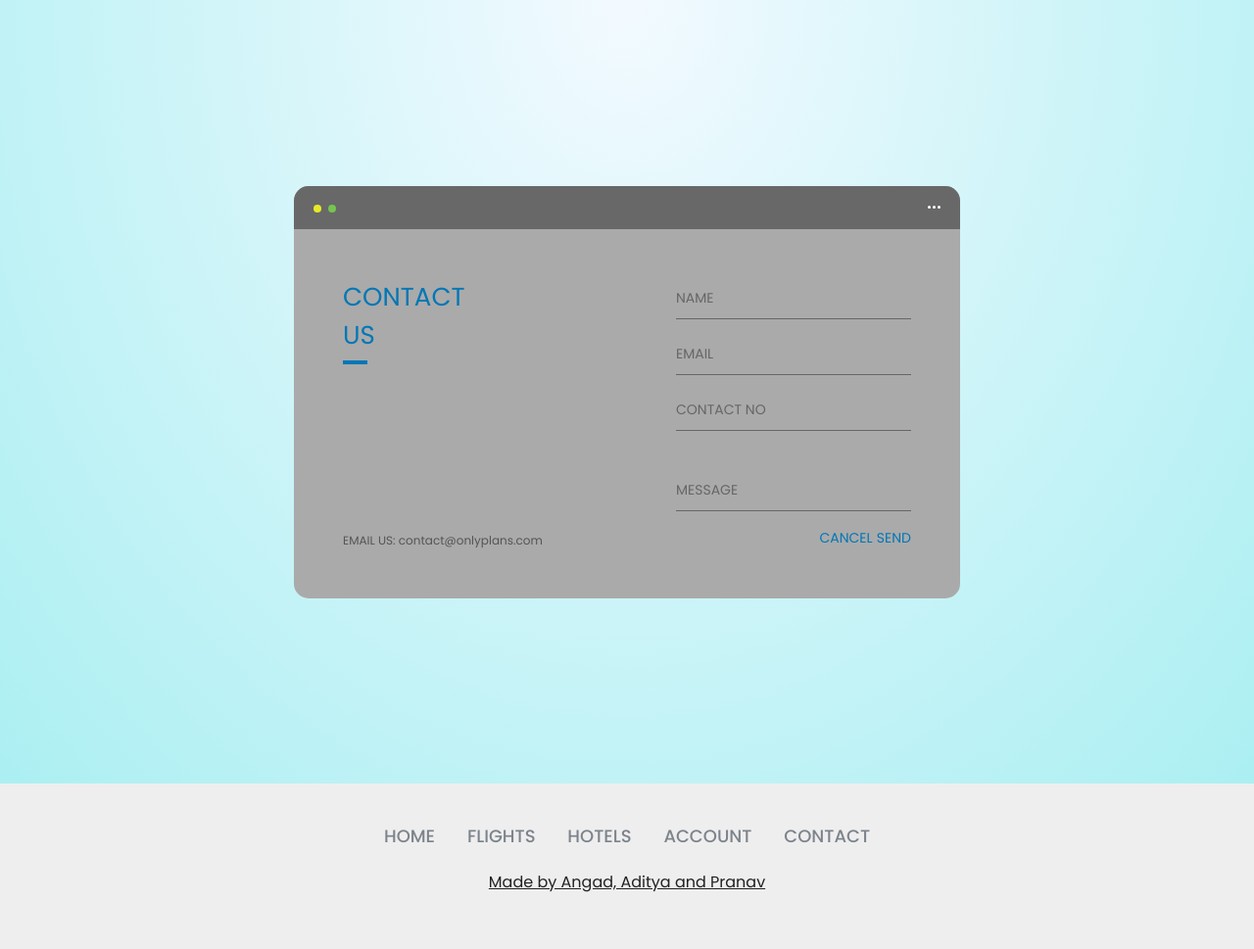
After one commit to Pranav132/OnlyPlanes, a Django app: page /contact/ in a window 1280 px wide. The commit adds this page. Shown: the whole page at 98% size. Run offline with Django 4.2, Linux system fonts and the light colour scheme; some libraries are stand-ins or nearby versions.

Commit message:
finished contact page

```diff
--- /dev/null
+++ b/onlyplanes/home/static/css/style-contact.css
@@ -0,0 +1,197 @@
+.background {
+  font-family: "Poppins", sans-serif;
+  display: flex;
+  min-height: 100vh;
+  background-image: radial-gradient(
+    ellipse farthest-corner at center top,
+    #f3faff 0%,
+    #abeff2 100%
+  );
+}
+
+.container {
+  flex: 0 1 700px;
+  margin: auto;
+  padding: 10px;
+}
+
+.screen {
+  position: relative;
+  background: #aaa;
+  border-radius: 15px;
+}
+
+.screen:after {
+  content: "";
+  display: block;
+  position: absolute;
+  top: 0;
+  left: 20px;
+  right: 20px;
+  bottom: 0;
+  border-radius: 15px;
+  box-shadow: 0 20px 40px rgba(0, 0, 0, 0.4);
+  z-index: -1;
+}
+
+.screen-header {
+  display: flex;
+  align-items: center;
+  padding: 10px 20px;
+  background: #686868;
+  border-top-left-radius: 15px;
+  border-top-right-radius: 15px;
+}
+
+.screen-header-left {
+  margin-right: auto;
+}
+
+.screen-header-button {
+  display: inline-block;
+  width: 8px;
+  height: 8px;
+  margin-right: 3px;
+  border-radius: 8px;
+  background: white;
+}
+
+.screen-header-button.maximize {
+  background: #e8e925;
+}
+
+.screen-header-button.minimize {
+  background: #74c54f;
+}
+
+.screen-header-right {
+  display: flex;
+}
+
+.screen-header-ellipsis {
+  width: 3px;
+  height: 3px;
+  margin-left: 2px;
+  border-radius: 8px;
+  background: #fff;
+}
+
+.screen-body {
+  display: flex;
+}
+
+.screen-body-item {
+  flex: 1;
+  padding: 50px;
+}
+
+.screen-body-item.left {
+  display: flex;
+  flex-direction: column;
+}
+
+.app-title {
+  display: flex;
+  flex-direction: column;
+  position: relative;
+  color: #0077b6ff;
+  font-size: 26px;
+}
+
+.app-title:after {
+  content: "";
+  display: block;
+  position: absolute;
+  left: 0;
+  bottom: -10px;
+  width: 25px;
+  height: 4px;
+  background: #0077b6ff;
+}
+
+.app-contact {
+  margin-top: auto;
+  font-size: 12px;
+  color: #555;
+}
+
+.app-form-group {
+  margin-bottom: 15px;
+}
+
+.app-form-group.message {
+  margin-top: 40px;
+}
+
+.app-form-group.buttons {
+  margin-bottom: 0;
+  text-align: right;
+}
+
+.app-form-control {
+  width: 100%;
+  padding: 10px 0;
+  background: none;
+  border: none;
+  border-bottom: 1px solid #666;
+  color: #333;
+  font-size: 14px;
+  text-transform: uppercase;
+  outline: none;
+  transition: border-color 0.2s;
+}
+
+.app-form-control::placeholder {
+  color: #666;
+}
+
+.app-form-control:focus {
+  border-bottom-color: #333;
+}
+
+.app-form-button {
+  background: none;
+  border: none;
+  color: #0077b6ff;
+  font-size: 14px;
+  cursor: pointer;
+  outline: none;
+  transition: 0.5s;
+}
+
+.app-form-button:hover {
+  transform: scale(1.1);
+  font-weight: 700;
+}
+
+@media screen and (max-width: 520px) {
+  .screen-body {
+    flex-direction: column;
+  }
+
+  .screen-body-item.left {
+    margin-bottom: 30px;
+  }
+
+  .app-title {
+    flex-direction: row;
+  }
+
+  .app-title span {
+    margin-right: 12px;
+  }
+
+  .app-title:after {
+    display: none;
+  }
+}
+
+@media screen and (max-width: 600px) {
+  .screen-body {
+    padding: 40px;
+  }
+
+  .screen-body-item {
+    padding: 0;
+  }
+}
--- a/onlyplanes/home/static/css/style-index.css
+++ b/onlyplanes/home/static/css/style-index.css
@@ -1,7 +1,7 @@
 :root {
   --navy-blue: #03045eff;
   --star-command-blue: #0077b6ff;
-  --cerulean-crayola: #00b4d8ff;
+  --cerulean-crayola: #00b4d8;
   --sky-blue-crayola: #90e0ef;
   --powder-blue: #caf0f8ff;
   --background-dark: #2d3548;
@@ -34,9 +34,10 @@ html {
   bottom: 15%;
   left: 5vw;
   color: #fff;
-  text-shadow: 3px 3px 10px rgba(0, 0, 0, 1);
+  text-shadow: 3px 3px 5px rgba(0, 0, 0, 1);
   opacity: 0;
   transition: 1s ease;
+  backdrop-filter: blur(1px);
 }
 
 .content.show {
@@ -320,6 +321,7 @@ html {
   list-style: none;
   position: relative;
   background: none;
+  border: none;
 }
 
 .card:before {
--- a/onlyplanes/home/static/css/style.css
+++ b/onlyplanes/home/static/css/style.css
@@ -10,6 +10,8 @@
   margin: 0;
   padding: 0;
   box-sizing: border-box;
+  -webkit-font-smoothing: antialiased;
+  -moz-osx-font-smoothing: grayscale;
 }
 
 .main_h {
--- /dev/null
+++ b/onlyplanes/home/templates/contact.html
@@ -0,0 +1,60 @@
+{% extends "layout.html" %}
+{% load static %}
+
+{% block links %}
+<link rel="stylesheet" href="{% static 'css/style-contact.css' %}">
+{% endblock %}
+
+{% block title %}
+Contact
+{% endblock %}
+
+{% block content %}
+<div class="background">
+    <div class="container">
+      <div class="screen">
+        <div class="screen-header">
+          <div class="screen-header-left">
+            <div class="screen-header-button maximize"></div>
+            <div class="screen-header-button minimize"></div>
+          </div>
+          <div class="screen-header-right">
+            <div class="screen-header-ellipsis"></div>
+            <div class="screen-header-ellipsis"></div>
+            <div class="screen-header-ellipsis"></div>
+          </div>
+        </div>
+        <div class="screen-body">
+          <div class="screen-body-item left">
+            <div class="app-title">
+              <span>CONTACT</span>
+              <span>US</span>
+            </div>
+            <div class="app-contact">EMAIL US: contact@onlyplans.com</div>
+          </div>
+          <div class="screen-body-item">
+            <div class="app-form">
+              <div class="app-form-group">
+                <input class="app-form-control" placeholder="NAME" value="">
+              </div>
+              <div class="app-form-group">
+                <input class="app-form-control" placeholder="EMAIL">
+              </div>
+              <div class="app-form-group">
+                <input class="app-form-control" placeholder="CONTACT NO">
+              </div>
+              <div class="app-form-group message">
+                <input class="app-form-control" placeholder="MESSAGE">
+              </div>
+              <div class="app-form-group buttons">
+                <button class="app-form-button" onclick="window.location.reload();">CANCEL</button>
+                <button class="app-form-button" onclick="alert('We have received your message');window.location.replace('/');">SEND</button>
+              </div>
+            </div>
+          </div>
+        </div>
+      </div>
+    </div>
+  </div>
+
+{% endblock %}
--- a/onlyplanes/home/templates/layout.html
+++ b/onlyplanes/home/templates/layout.html
@@ -57,7 +57,7 @@
 
           <nav>
               <ul>
-                  <li><a href="#">Home</a></li>
+                  <li><a href="/">Home</a></li>
                   <li><a href="#">Flights</a></li>
                   <li><a href="#">Hotels</a></li>
                   {% if user.is_authenticated %}
@@ -65,7 +65,7 @@
                   {% else %}
                     <li><a href="{% provider_login_url 'google' %}">Login</a></li>
                   {% endif %}
-                  <li><a href="#">Contact</a></li>
+                  <li><a href="{% url 'contact' %}">Contact</a></li>
               </ul>
           </nav>
 
@@ -82,11 +82,11 @@
 <div class="footer-basic">
     <footer>
         <ul class="list-inline">
-            <li class="list-inline-item"><a href="#">Home</a></li>
+            <li class="list-inline-item"><a href="/">Home</a></li>
             <li class="list-inline-item"><a href="#">Flights</a></li>
             <li class="list-inline-item"><a href="#">Hotels</a></li>
             <li class="list-inline-item"><a href="#">Account</a></li>
-            <li class="list-inline-item"><a href="#">contact</a></li>
+            <li class="list-inline-item"><a href="{% url 'contact' %}">contact</a></li>
         </ul>
         <p style= "color: #222; text-align: center; padding-top: 20px; text-decoration: underline;">Made by Angad, Aditya and Pranav</p>
     </footer>
--- a/onlyplanes/home/urls.py
+++ b/onlyplanes/home/urls.py
@@ -12,7 +12,8 @@ urlpatterns = [
     path('', views.index, name='index'),
     path("home/", views.index, name="index"),
     path("index/", views.index, name="index"),
-    path("search", views.search),
+    path("search/", views.search),
+    path("contact/", views.contact, name="contact"),
     path('accounts/', include('allauth.urls')),
     path('logout', LogoutView.as_view()),
 
--- a/onlyplanes/home/views.py
+++ b/onlyplanes/home/views.py
@@ -13,10 +13,11 @@ def index(request):
     return render(request, 'index.html')
 
 
-def search(request):
+def contact(request):
+    return render(request, 'contact.html')
 
 
-
+def search(request):
 
     airport_instances = Airport.objects.all().order_by('city')
 
@@ -24,16 +25,16 @@ def search(request):
     for airport_instance in airport_instances:
         airports = airports[:] + [airport_instance.__dict__]
     for airport in airports:
-        airport['city'] = str(airport['city'])[:-7].replace("International", "").replace(" Int'l", "")
-
+        airport['city'] = str(airport['city'])[
+            :-7].replace("International", "").replace(" Int'l", "")
 
     context = {
-        'airports' : airports,
-        'search_details' : request.GET,
+        'airports': airports,
+        'search_details': request.GET,
     }
 
     if request.GET.get('originLocationCode', None) and request.GET.get('destinationLocationCode', None) and request.GET.get('departureDate', None):
-        kwargs = {'max': 50 }
+        kwargs = {'max': 50}
 
         for i in request.GET:
             if request.GET[i] is not "" and request.GET[i] is not 0:
@@ -43,25 +44,17 @@ def search(request):
 
         context['trip_offers'] = findFlights(**kwargs)
 
-        #to save a trip as a booking model:
-        #makeBooking(trip)
+        # to save a trip as a booking model:
+        # makeBooking(trip)
 
     print(len(airports))
 
     return render(request, "search_page/search.html", context=context)
 
 
-
-
-
-
-
-
-
-
-#with open("home/airport-codes.csv", "r") as file:
-        #reader = csv.reader(file)
-        #next(reader)
-        #for row in reader:
-            #City,Country ,Code,Continent
-            #Airport.objects.create(iataCode = row[2], city = (row[0] if "Airport" in row[0] else row[0] + " Aiport").replace("+", ","), country = row[1].replace("+", ","), continent= row[3])
+# with open("home/airport-codes.csv", "r") as file:
+    #reader = csv.reader(file)
+    # next(reader)
+    # for row in reader:
+    #City,Country ,Code,Continent
+    #Airport.objects.create(iataCode = row[2], city = (row[0] if "Airport" in row[0] else row[0] + " Aiport").replace("+", ","), country = row[1].replace("+", ","), continent= row[3])
```
